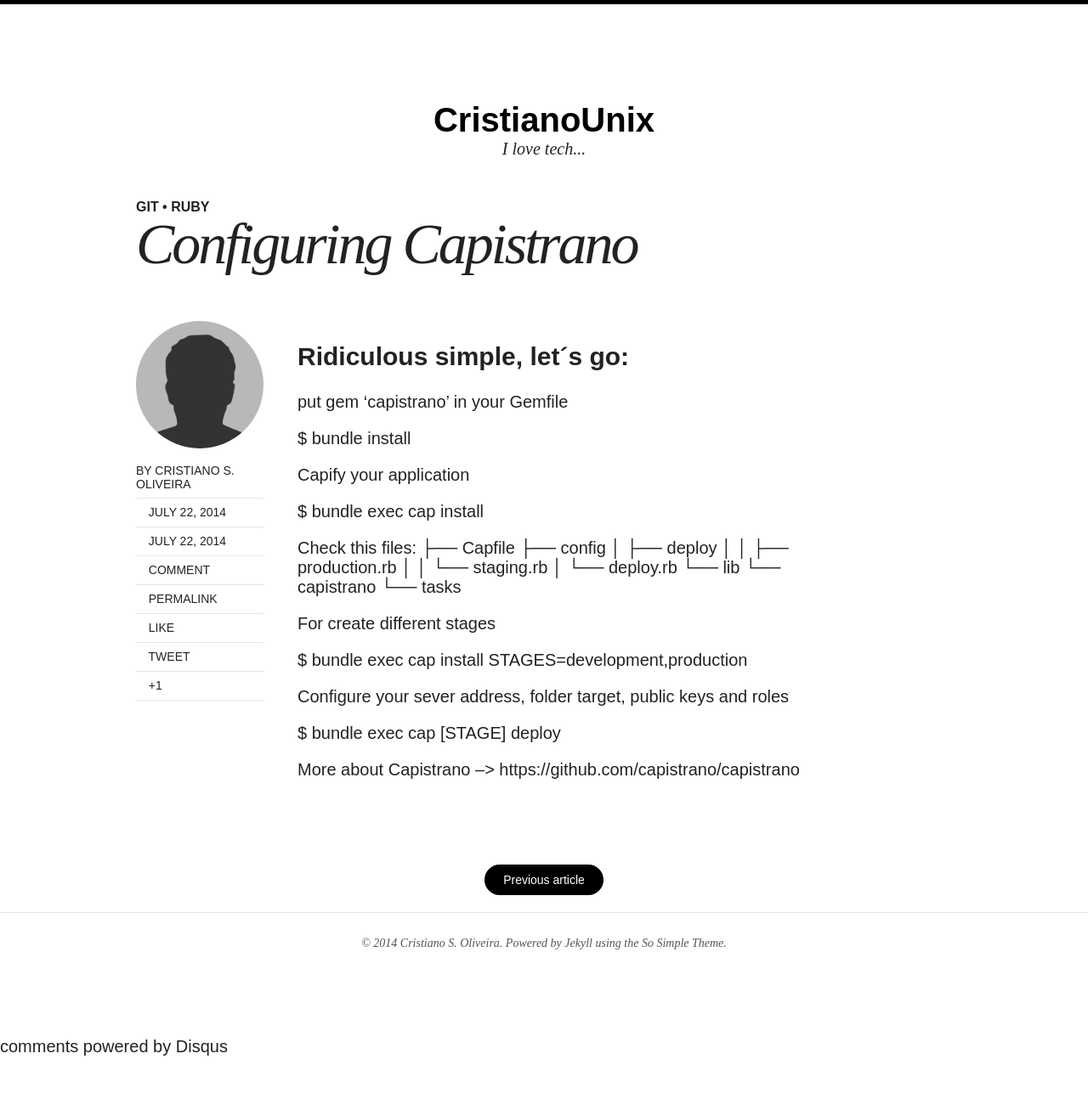
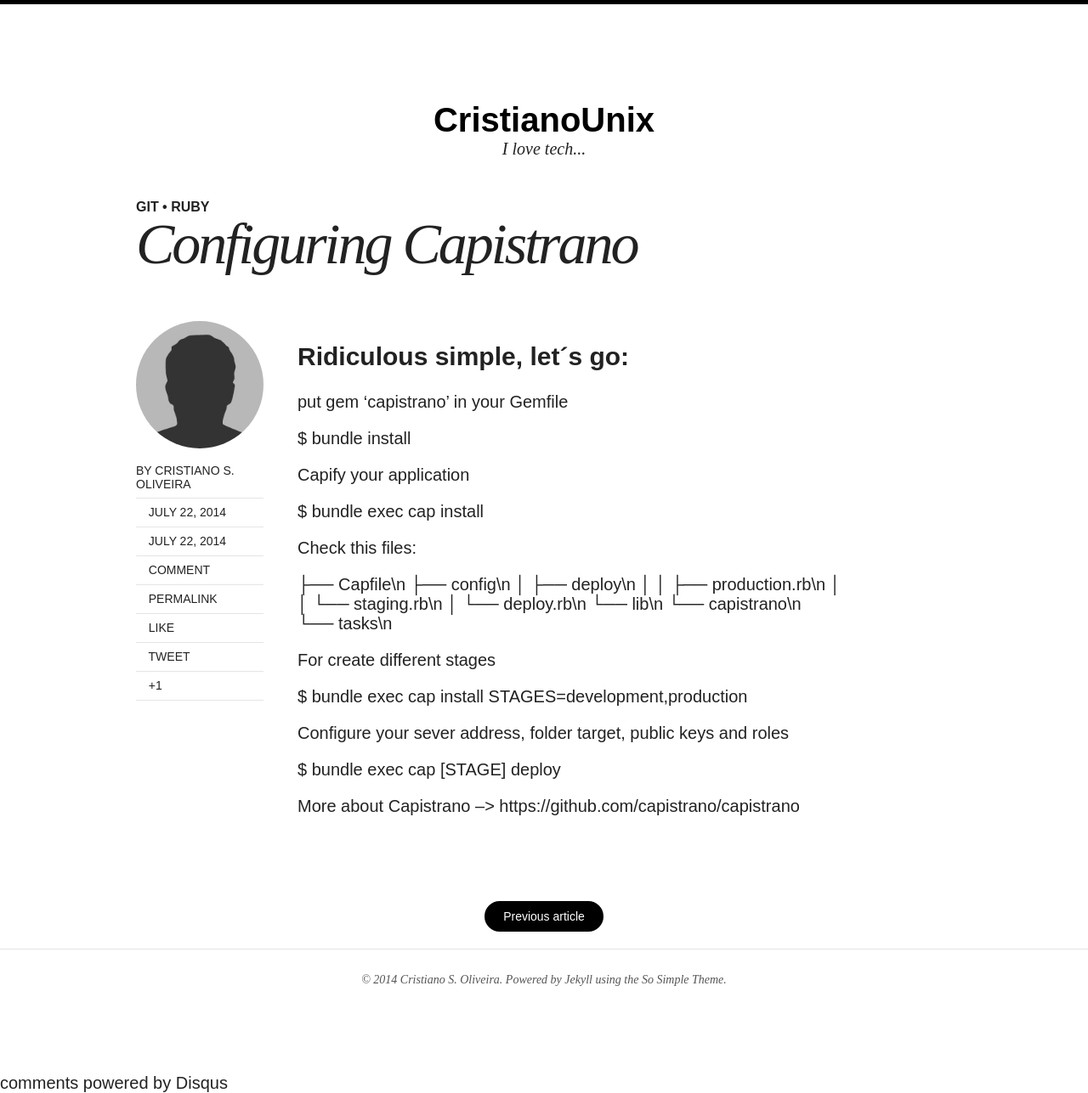
Before and after one commit to cristianounix/cristianounix, a Jekyll site: the page built from _posts/2014-07-22-configuring-capistrano.md, in a window 1280 px wide. Shown: the whole page at 85% size. Built offline with Jekyll 4.4.1, drawn with Linux system fonts in a browser that asks for light colours; nearby versions of some CDN libraries; comment, search, counter and statistics services are not loaded; before the commit the page ends 1244 px from its top, so only the background shows below that.

Commit message:
Broken lines

```diff
--- a/_posts/2014-07-22-configuring-capistrano.md
+++ b/_posts/2014-07-22-configuring-capistrano.md
@@ -20,15 +20,16 @@ share: true
   $ bundle exec cap install
 
   Check this files:
-  ├── Capfile
-  ├── config
-  │   ├── deploy
-  │   │   ├── production.rb
-  │   │   └── staging.rb
-  │   └── deploy.rb
-  └── lib
-      └── capistrano
-                  └── tasks
+
+  ├── Capfile\n
+  ├── config\n
+  │   ├── deploy\n
+  │   │   ├── production.rb\n
+  │   │   └── staging.rb\n
+  │   └── deploy.rb\n
+  └── lib\n
+      └── capistrano\n
+                  └── tasks\n
 
 
   For create different stages
```
